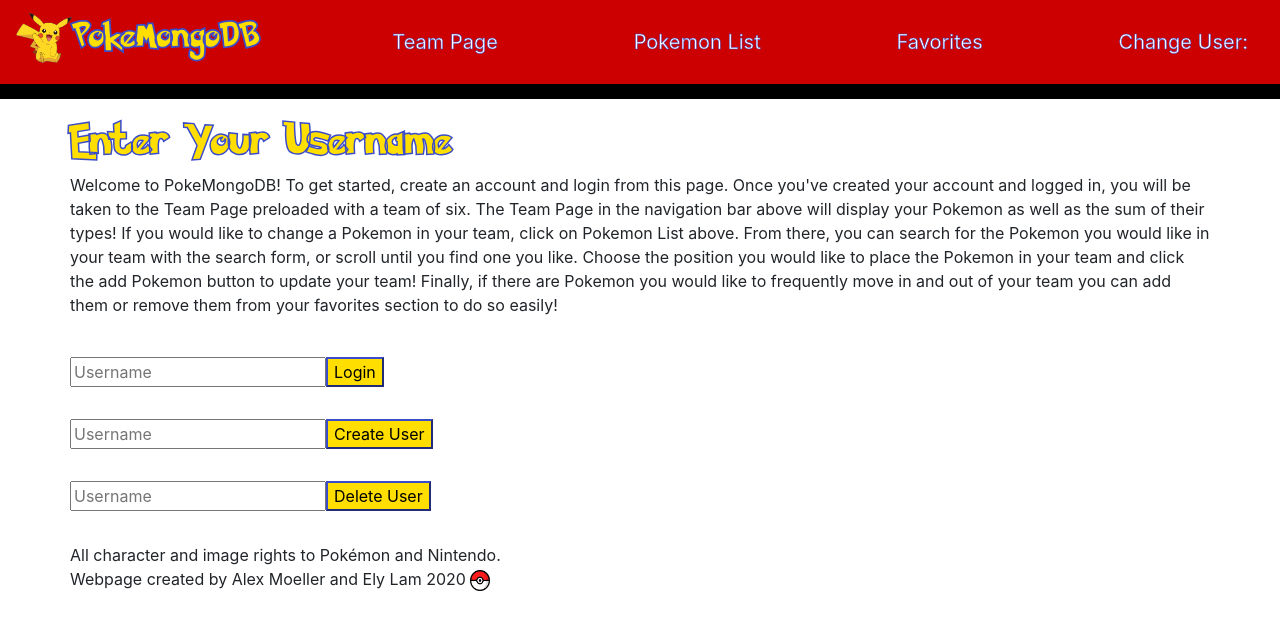
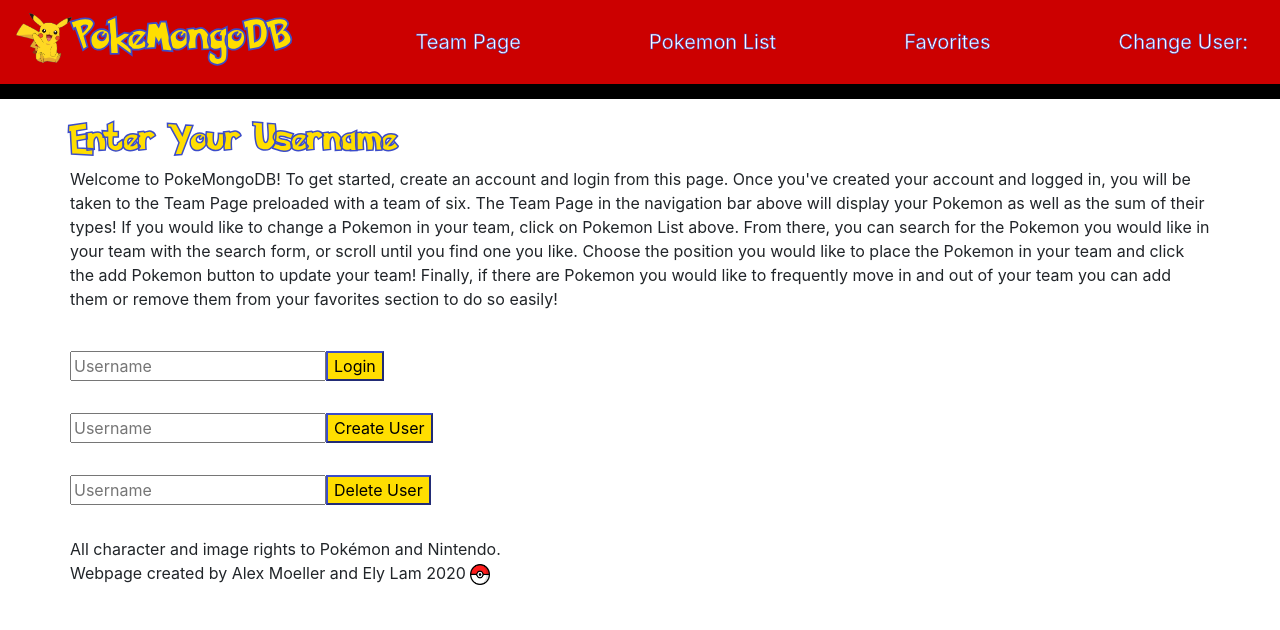
Before and after one commit to domenic-lam/PokeMongoDB2.0, a React (Create React App) app in the folder front/: page / in a window 1280 px wide. Shown: the top 630 px of the page. Built offline with nearby package versions, Linux system fonts and the light colour scheme; no server answers.

Commit message:
update heading sizes

```diff
--- a/front/src/components/styles/index.css
+++ b/front/src/components/styles/index.css
@@ -30,7 +30,7 @@ body {
 
 .navbar-brand-h1 {
   font-family: "pokemon-font";
-  font-size: 30px;
+  font-size: 35px;
   color: #FFDE00;
   -webkit-text-stroke-width: 1.75px;
   -webkit-text-stroke-color: #3B4CCA;
@@ -47,7 +47,7 @@ h1 {
 
 h2 {
   font-family: "pokemon-font";
-  font-size: 35px;
+  font-size: 30px;
   color: #FFDE00;
   -webkit-text-stroke-width: 1.5px;
   -webkit-text-stroke-color: #3B4CCA;
```
